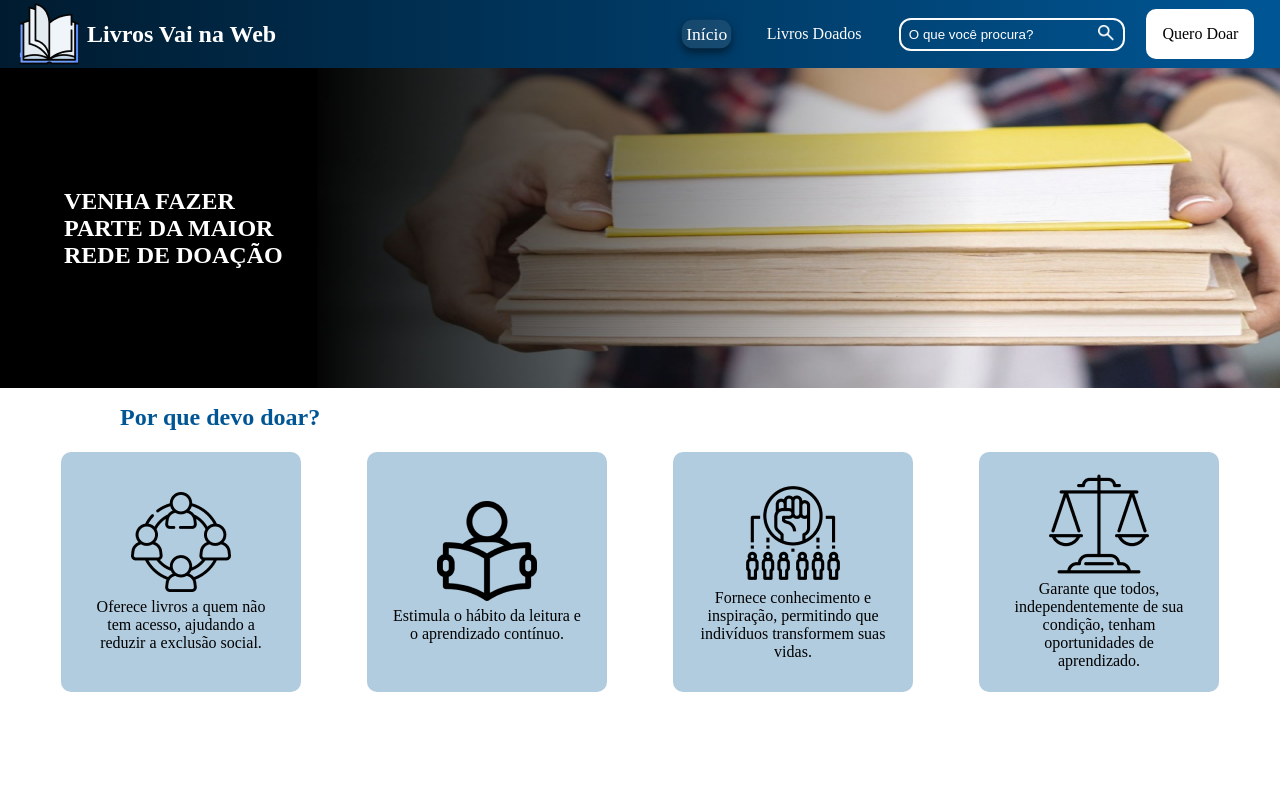
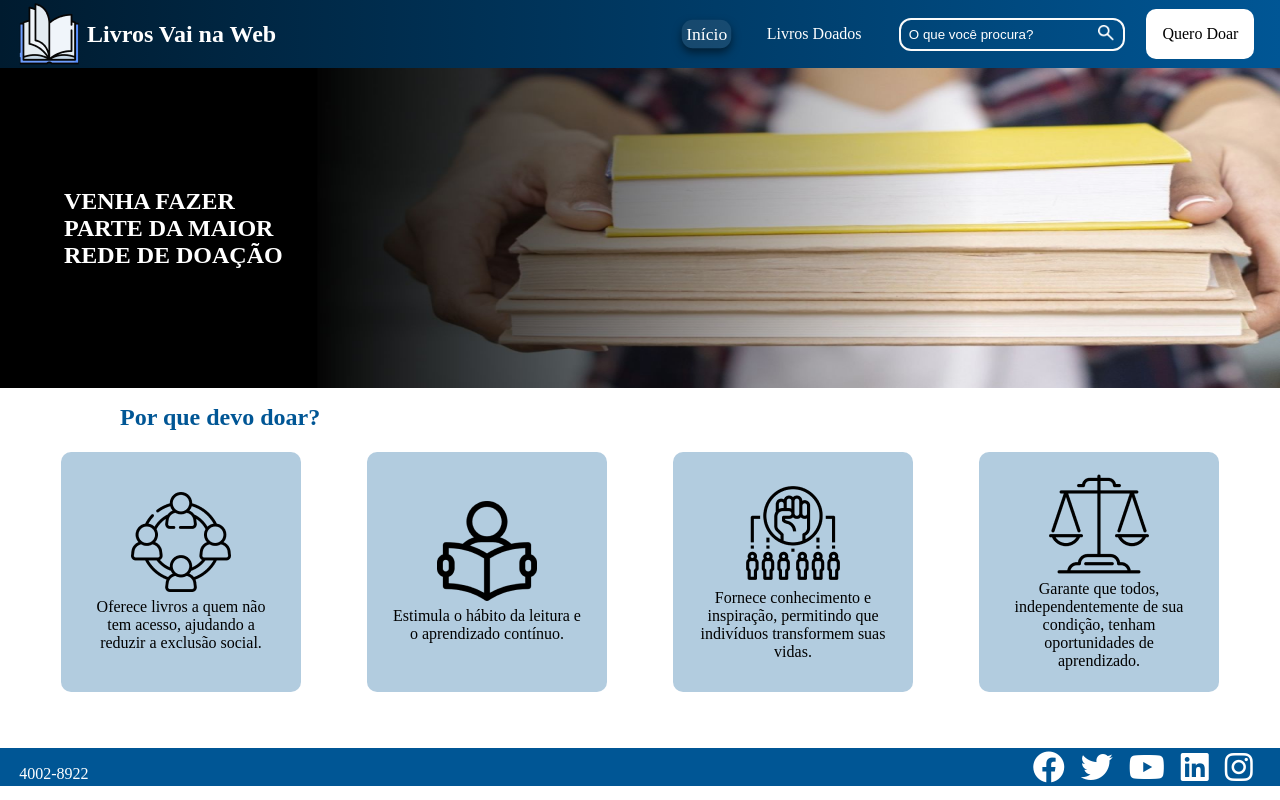
Before and after one commit to gustavor8/booksVNW, a React (Vite) app: page / in a window 1280 px wide. Built offline with nearby package versions, Linux system fonts and the light colour scheme.

Commit message:
✨ feat: add footer

```diff
--- a/index.html
+++ b/index.html
@@ -5,6 +5,10 @@
     <link rel="icon" type="image/png" href="/src/assets/img/headerBooks.png" />
     <meta name="viewport" content="width=device-width, initial-scale=1.0" />
     <title>Books VNW</title>
+    <link
+      rel="stylesheet"
+      href="https://cdnjs.cloudflare.com/ajax/libs/font-awesome/6.0.0-beta3/css/all.min.css"
+    />
   </head>
   <body>
     <div id="root"></div>
--- a/src/App.jsx
+++ b/src/App.jsx
@@ -2,16 +2,18 @@ import { BrowserRouter } from "react-router-dom";
 
 import Header from "../src/components/header/header";
 import AppRoutes from "./Routes";
+import Footer from "./components/footer/footer";
 
 function App() {
   return (
     <>
       <BrowserRouter>
         <Header />
-        <main>
+        <main style={{ minHeight: "85vh" }}>
           <AppRoutes />
         </main>
       </BrowserRouter>
+      <Footer />
     </>
   );
 }
--- /dev/null
+++ b/src/components/footer/footer.jsx
@@ -0,0 +1,33 @@
+import s from "./footer.module.scss";
+export default function Footer() {
+  return (
+    <>
+      <footer className={s.footer}>
+        <p className={s.infoFooter}>4002-8922</p>
+        <section className={s.iconsSection}>
+          {/* prettier-ignore */}
+          <a href="https://facebook.com" target="_blank" rel="noopener noreferrer" className={s.icons} >
+          <i className="fab fa-facebook fa-2x"></i>
+        </a>
+          {/* prettier-ignore */}
+          <a href="https://twitter.com" target="_blank" rel="noopener noreferrer" className={s.icons}
+        >
+          <i className="fab fa-twitter fa-2x"></i>
+        </a>
+          {/* prettier-ignore */}
+          <a href="https://youtube.com" target="_blank" rel="noopener noreferrer" className={s.icons}>
+          <i className="fab fa-youtube fa-2x"></i>
+        </a>
+          {/* prettier-ignore */}
+          <a href="https://linkedin.com" target="_blank" rel="noopener noreferrer" className={s.icons} >
+          <i className="fab fa-linkedin fa-2x"></i>
+        </a>
+          {/* prettier-ignore */}
+          <a href="https://instagram.com" target="_blank" rel="noopener noreferrer" className={s.icons} >
+          <i className="fab fa-instagram fa-2x" ></i>
+        </a>
+        </section>
+      </footer>
+    </>
+  );
+}
--- /dev/null
+++ b/src/components/footer/footer.module.scss
@@ -0,0 +1,27 @@
+.footer {
+  text-align: inherit;
+  color: white;
+  background-color: #005695;
+  display: flex;
+  justify-content: space-between;
+  align-items: end;
+  padding: 0.2rem;
+
+  .infoFooter {
+    margin-left: 1rem;
+  }
+  .iconsSection {
+    margin-right: 1rem;
+    .icons {
+      padding: 0rem 0.5rem 0rem 0.5rem;
+      text-decoration: none;
+      color: inherit;
+
+      &:hover,
+      &:focus {
+        text-decoration: none;
+        color: yellow;
+      }
+    }
+  }
+}
--- a/src/components/header/header.module.scss
+++ b/src/components/header/header.module.scss
@@ -4,6 +4,7 @@
   box-sizing: border-box;
   margin: 0px;
 }
+
 header {
   background: linear-gradient(90deg, #001b2f, #005695);
   color: white;
@@ -11,9 +12,7 @@ header {
   justify-content: space-between;
   align-items: center;
   padding: 0px 1rem 0px 1rem;
-  min-width: 100vw;
   overflow-x: auto;
-  // max-height: 5rem;
 
   figure {
     display: flex;
--- a/src/components/home/home.module.scss
+++ b/src/components/home/home.module.scss
@@ -1,6 +1,5 @@
 .imageInital {
   height: 20rem;
-  min-width: 100vw;
   background-image: url("../../assets/img/imageInitialHome.png");
   background-size: 100% 100%;
   background-position: center;
```
